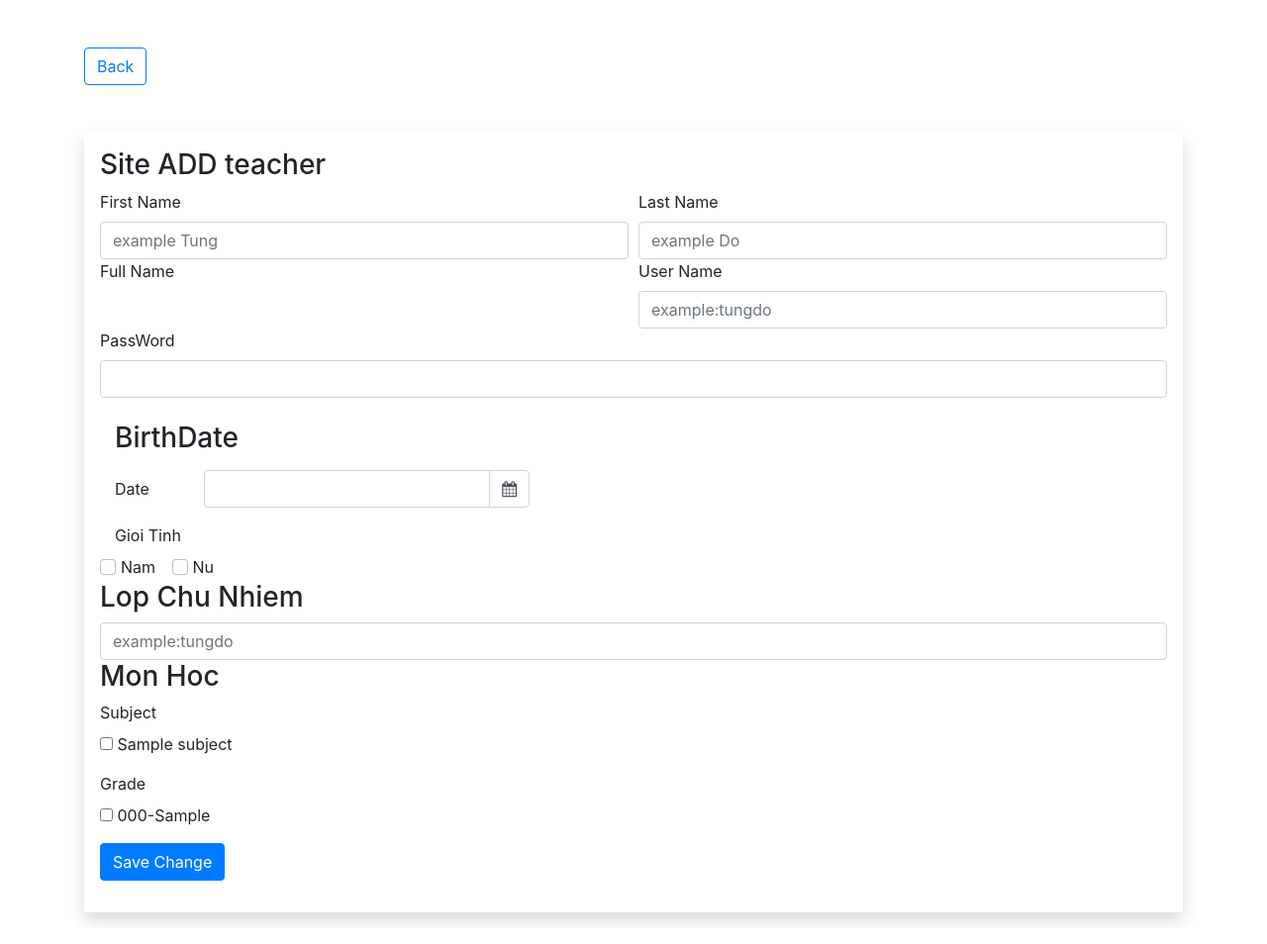
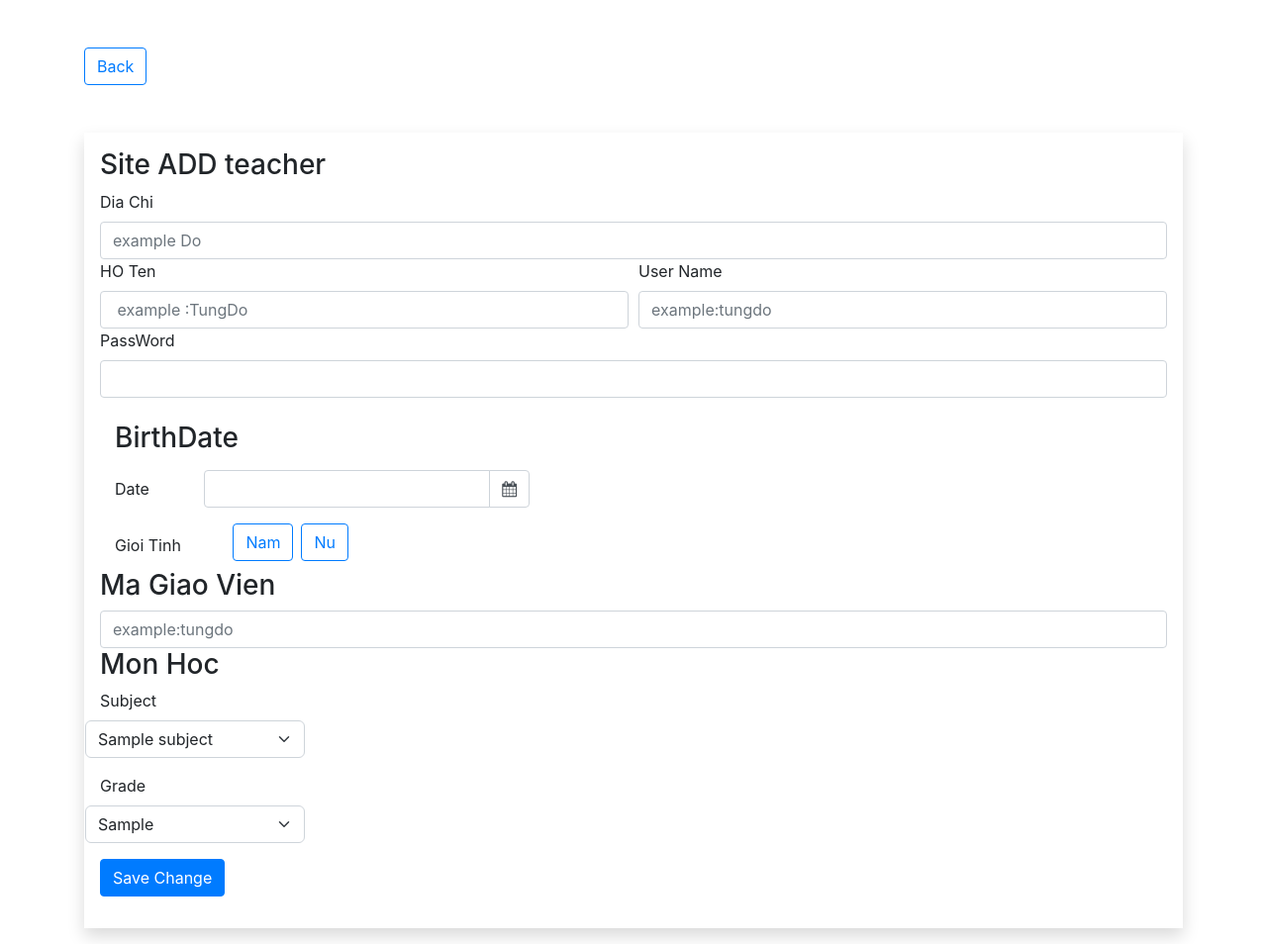
Before and after one commit to omodtung/systemManageStudent, a PHP site: page /admin/siteTeacherAdd.php in a window 1280 px wide. Shown: the part 66-1020 px from the top of the page at 99% size. Run offline with PHP 8.4, Linux system fonts and the light colour scheme; the visitor is signed in with stand-in values (Sample User, id 1); tables that the repository leaves empty or names only in its code hold one stand-in row (values such as "Sample post"); data that the repository does not hold is empty.

Commit message:
code like new db

```diff
--- a/admin/siteTeacherAdd.php
+++ b/admin/siteTeacherAdd.php
@@ -7,11 +7,21 @@ if (isset($_SESSION['admin_id']) && isset($_SESSION['role'])) {
     include "../DB_connection.php";
     include "data/subject.php";
     include "data/grade.php";
+    include "data/teacherAd.php";
+
     $subjects = getAllSubjects($conn);
+    $teacher = getAllTeachers($conn);
+
     $grades = getAllGrade($conn);
     $fname = '';
     $lname  = '';
     $uname  = '';
+    $birthdate = '';
+$diaChi = '';
+
+$flname = '';
+$maGiaoVien ='';
+
     // $pass = '';
     // $flname = '';
     // $lopChuNhiem = '';
@@ -81,28 +91,28 @@ if (isset($_SESSION['admin_id']) && isset($_SESSION['role'])) {
           <div class="mb-3">
 
             <div class="form-row">
-              <div class="col">
+              <!-- <div class="col">
                 <label class="form-lable">
 
                   First Name
                 </label>
                 <input type="text" class="form-control" placeholder="example Tung" value="<?= $fname ?>" name="fname">
-              </div>
+              </div> -->
               <div class="col">
                 <label class="form-lable">
 
-                  Last Name
+                Dia Chi
                 </label>
-                <input type="text" class="form-control" placeholder="example Do" name="lname" value="<?= $lname ?>">
+                <input type="text" class="form-control" placeholder="example Do" name="diaChi" value="<?= $diaChi ?>">
               </div>
             </div>
             <div class="form-row">
               <div class="col">
                 <label class="form-lable">
 
-                  Full Name
+                HO Ten
                 </label>
-                <!-- <input type="text" class="form-control" placeholder=" example :TungDo" name="flname" value="<?= $flname ?>"> -->
+                <input type="text" class="form-control" placeholder=" example :TungDo" name="flname" value="<?= $flname ?>">
               </div>
               <div class="col">
                 <label class="form-lable">
@@ -128,7 +138,7 @@ if (isset($_SESSION['admin_id']) && isset($_SESSION['role'])) {
                   <label for="date" class="col-sm-1 col-form-label">Date</label>
                   <div class="col-sm-4">
                     <div class="input-group date" id="datepicker">
-                      <input type="text" class="form-control">
+                    <input type="text" class="form-control" name="birthdate" >
                       <span class="input-group-append">
                         <span class="input-group-text bg-white">
                           <i class="fa fa-calendar"></i>
@@ -139,11 +149,12 @@ if (isset($_SESSION['admin_id']) && isset($_SESSION['role'])) {
                 </div>
 
 
-                </script>
+
             </section>
+
             <script type="text/javascript">
               $(function() {
-                $('#datepicker').datepicker();
+                $('#datepicker').datepicker({dateFormat : 'yy-mm-dd'});
               });
             </script>
             <!-- chon Gioi Tinh -->
@@ -153,31 +164,29 @@ if (isset($_SESSION['admin_id']) && isset($_SESSION['role'])) {
                 Gioi Tinh
               </label>
 
-            </div>
-            <div class="form-check form-check-inline">
-              <input class="form-check-input" type="checkbox" id="inlineCheckbox1" value="option1">
-              <label class="form-check-label" for="inlineCheckbox1">Nam</label>
-            </div>
-            <div class="form-check form-check-inline">
-              <input class="form-check-input" type="checkbox" id="inlineCheckbox2" value="option2">
-              <label class="form-check-label" for="inlineCheckbox2">Nu</label>
+
+              <div class="btn-group" role="group" aria-label="Basic radio toggle button group">
+                            <input type="radio" class="btn-check" name="genderbtn" value="M" id="btnradio1">
+                            <label class="btn btn-outline-primary rounded ms-5" for="btnradio1">Nam</label>
+
+                            <input type="radio" class="btn-check" name="genderbtn" value="F" id="btnradio2">
+                            <label class="btn btn-outline-primary rounded ms-2" for="btnradio2">Nu</label>
+
+                        </div>
+
+
             </div>
 
 
-            <h3> Lop Chu Nhiem </h3>
-            <input type="text" class="form-control" placeholder="example:tungdo" name="lopCN" value="<?= $lopChuNhiem ?>">
+
+            <h3> Ma Giao Vien </h3>
+
+            <input type="text" class="form-control" placeholder="example:tungdo" name="idGV" value="<?= $maGiaoVien ?>">
+
 
             <h3> Mon Hoc</h3>
 
-            <!--
-            <div class="mb-3">
-              <label class="form-label">Subject</label>
-              <select name="subjects[]">
-                <?php foreach ($subjects as $subject) : ?>
-                  <option value="<?= $subject['subject_id'] ?>"><?= $subject['subject'] ?></option>
-                <?php endforeach ?>
-              </select>
-            </div>
+
 
 
 
@@ -185,43 +194,28 @@ if (isset($_SESSION['admin_id']) && isset($_SESSION['role'])) {
 
 
             <div class="mb-3">
-              <label class="form-label">Grade</label>
-              <select name="grades[]">
-                <?php foreach ($grades as $grade) : ?>
-                  <option value="<?= $grade['grade_id'] ?>"><?= $grade['grade_code'] ?>-<?= $grade['grade'] ?></option>
-                <?php endforeach ?>
-              </select>
-            </div>
-            <button type="submit" class="btn btn-primary">Save Change</button>
-        </form>
-      </div>
+              <label class="form-label">Subject</label>
+              <div class="row row-cols-5">
+              <select name="subjects" class="form-select" aria-label="Default select example">
+                                    <?php foreach ($subjects as $subject) : ?>
 
 
-
- -->
-
-
-            <div class="mb-3">
-              <label class="form-label">Subject</label>
-              <div class="row row-cols-5">
-                <?php foreach ($subjects as $subject) : ?>
-                  <div class="col">
-                    <input type="checkbox" name="subjects[]" value="<?= $subject['subject_id'] ?>">
-                    <?= $subject['subject'] ?>
-                  </div>
-                <?php endforeach ?>
+                                        <option value="<?= $subject['subject_id'] ?>"> <?= $subject['subject'] ?></option>
+                                    <?php endforeach ?>
+                                </select>
 
               </div>
             </div>
             <div class="mb-3">
               <label class="form-label">Grade</label>
               <div class="row row-cols-5">
-                <?php foreach ($grades as $grade) : ?>
-                  <div class="col">
-                    <input type="checkbox" name="grades[]" value="<?= $grade['grade_id'] ?>">
-                    <?= $grade['grade_code'] ?>-<?= $grade['grade'] ?>
-                  </div>
-                <?php endforeach ?>
+              <select name="grades" class="form-select" aria-label="Default select example">
+                                    <?php foreach ($grades as $grad) : ?>
+
+
+                                        <option value="<?= $grad['grade_id'] ?>"> <?= $grad['grade'] ?></option>
+                                    <?php endforeach ?>
+                                </select>
 
               </div>
             </div>
```
